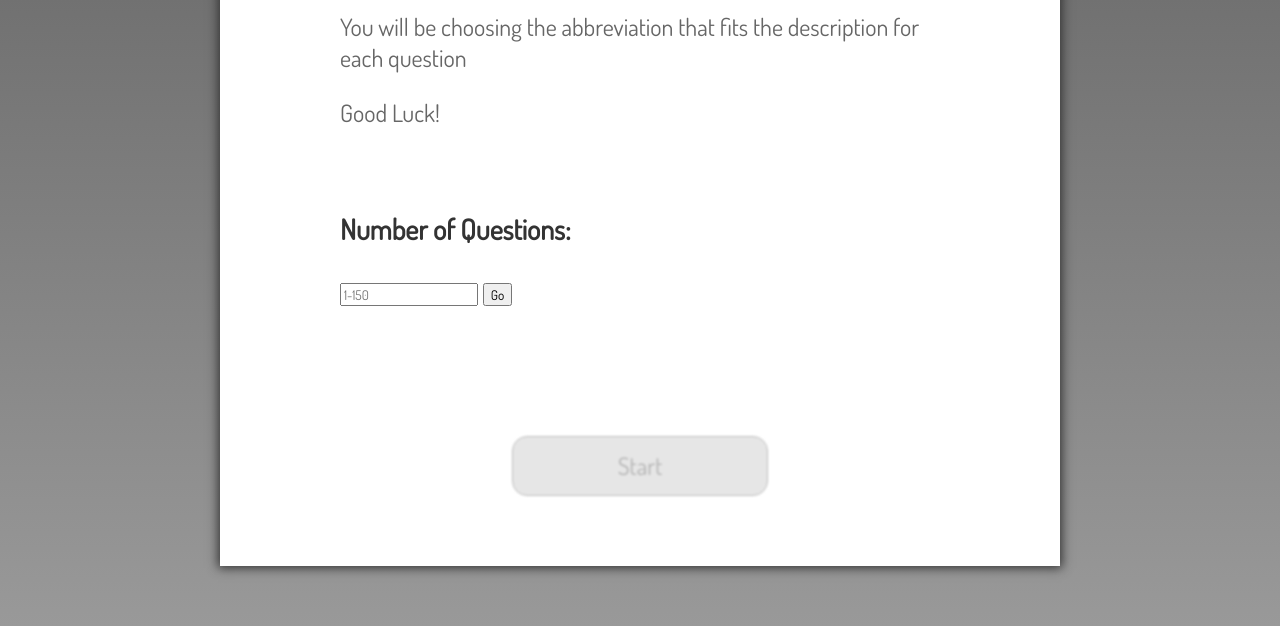
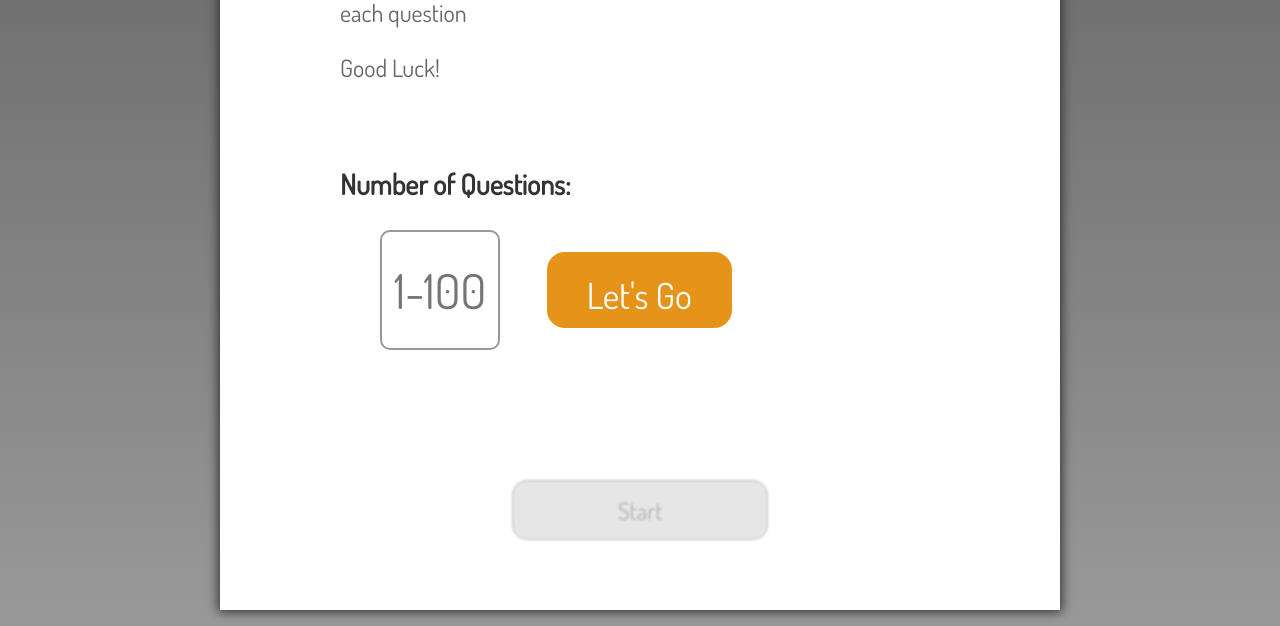
Before and after one commit to johnk9000/kates-quiz, a plain HTML site: page index.html in a window 1280 px wide. Shown: the part 174-800 px from the top of the page. Drawn offline with nearby package versions, Linux system fonts and the light colour scheme.

Commit message:
Cleaned up styling

```diff
--- a/index.html
+++ b/index.html
@@ -22,11 +22,11 @@
            <p>You will be choosing the abbreviation that fits the description for each question</p>
            <p>Good Luck!</p>
            <br>
-           <form>
-               <h3>Number of Questions: </h3>
-            <input placeholder="1-150" id="QNo" />
-            <button id="add-btn">Go</button>
-          </form>
+           <form id="noQuest" style="--animation-order: 5" type="submit">
+                <h3>Number of Questions: </h3>
+                <input placeholder="1-100" id="QNo"/>
+                <button id="add-btn"> Let's Go </button>
+            </form>
         </div>
        <div class="row" style="height: 120px;">
             <h2 class="display hide"></h2>
--- a/style.css
+++ b/style.css
@@ -179,9 +179,27 @@ p {
     font-weight: 100;
 }
 
+#add-btn {
+    color: white;
+    text-align: center;
+    text-justify: center;
+    height: 80px;
+    padding: 20px 40px;
+    font-size: 36px;
+    margin: 0px 40px;;
+    background: hsl(var(--hue-nav), 80%, 50%);
+    border: 2px solid white;
+    border-radius: 20px;
+}
+
+#add-btn:hover {
+    color: yellow;
+    background: hsl(var(--hue-nav), 50%, 10%);
+}
+
 #ans-btns {
     font-size: 48px;
-
+    animation: fadein calc(var(--animation-order) * 150ms + 150ms) ease-in;
 }
 
 #question {
@@ -195,6 +213,47 @@ p {
     font-size: 64px;
     color: #666;
 }
+
+#noQuest {
+    justify-content: center;
+}
+
+#QNo {
+    height: 120px;
+    width: 120px;
+    font-size: 48px;
+    padding: auto;
+    margin-left: 40px;
+    border: 2px solid #999;
+    border-radius: 10px;
+    text-align: center;
+}
+
+#frameOne, #frameTwo, #frameThree, #frameFour, #noQuest {
+    animation: fadein calc(var(--animation-order) * 150ms) ease-in;
+}
+
+#frameFour {
+    font-size: smaller;
+}
+
+@keyframes fadein {
+    0% {
+      color: white;
+      opacity: 0;
+      filter: blur(15px);
+      transform: scale(0.6) translateY(-8px);
+    }
+    80% {
+      opacity: .6;
+      filter: blur(5px);
+    }
+    100% {
+      opacity: 1;
+      filter: none;
+      transform: none;
+    }
+  }
 
 @media screen and (max-width: 640px) {
 
```
